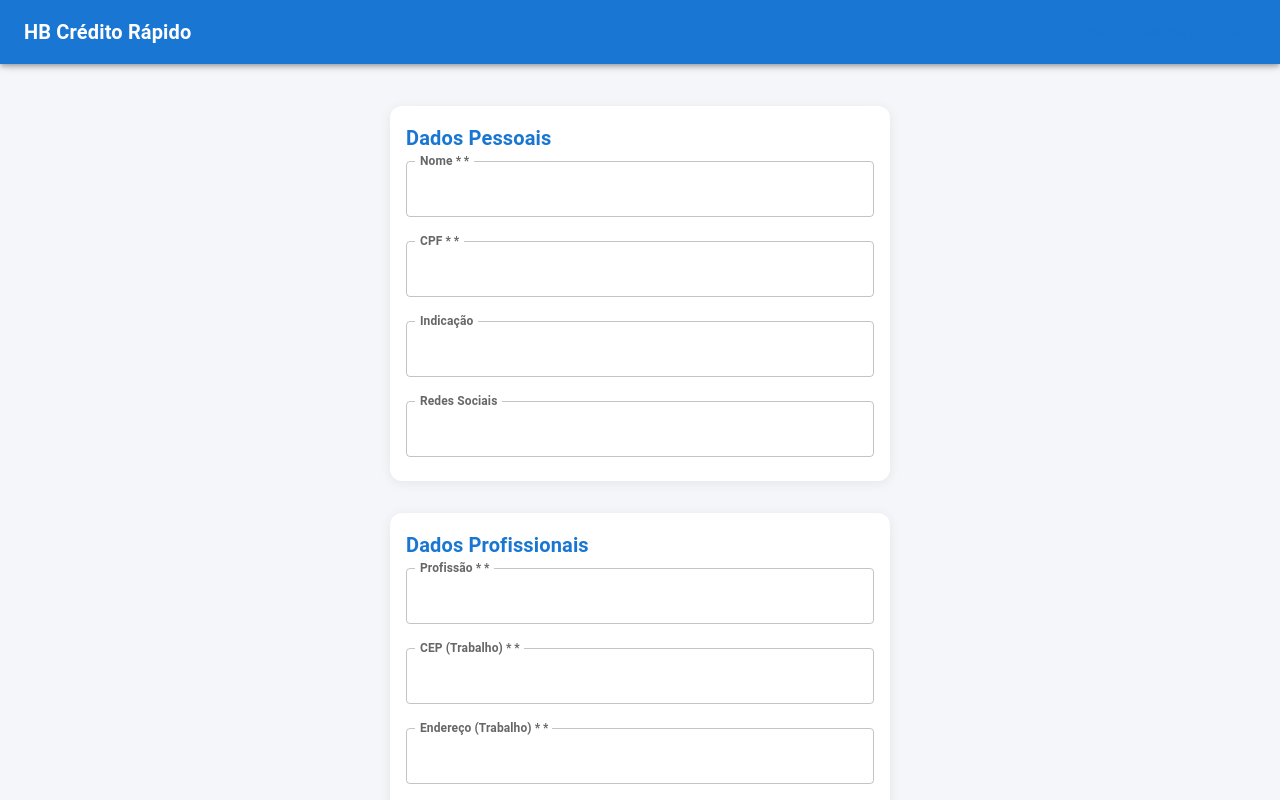
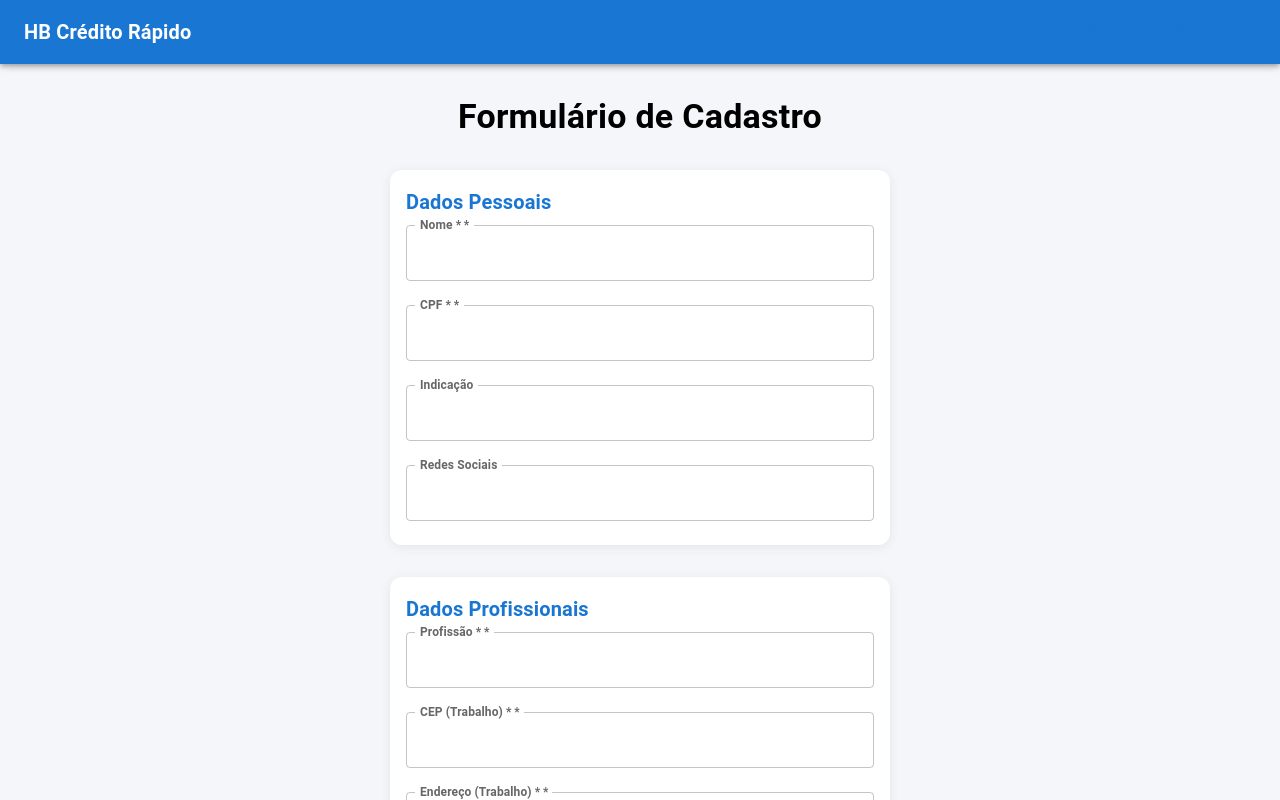
Before and after one commit to emprestimoshb/emprestimohb-frontend, a React (Create React App) app: page / in a window 1280 px wide. Shown: the top 800 px of the page. Built offline with nearby package versions, Linux system fonts and the light colour scheme.

Commit message:
Update App.js

```diff
--- a/src/App.js
+++ b/src/App.js
@@ -302,13 +302,7 @@ function App() {
       adminLogado={adminLogado}
       onLogout={handleLogout}
     />
-      <AppBar
-        position="fixed"
-        sx={{ zIndex: (theme) => theme.zIndex.drawer + 1 }}
-      >
-        {/* ...conteúdo da navbar... */}
-      </AppBar>
-      <Box sx={{ background: "#f5f6fa", minHeight: "100vh", py: 4 }}>
+    <Box sx={{ background: "#f5f6fa", minHeight: "100vh", py: 4, mt: { xs: '56px', sm: '64px' } }}>
       <Container maxWidth="md">
         {tela === 'formulario' && (
           <>
```
Lines whose indentation alone changed are shown as unchanged.
